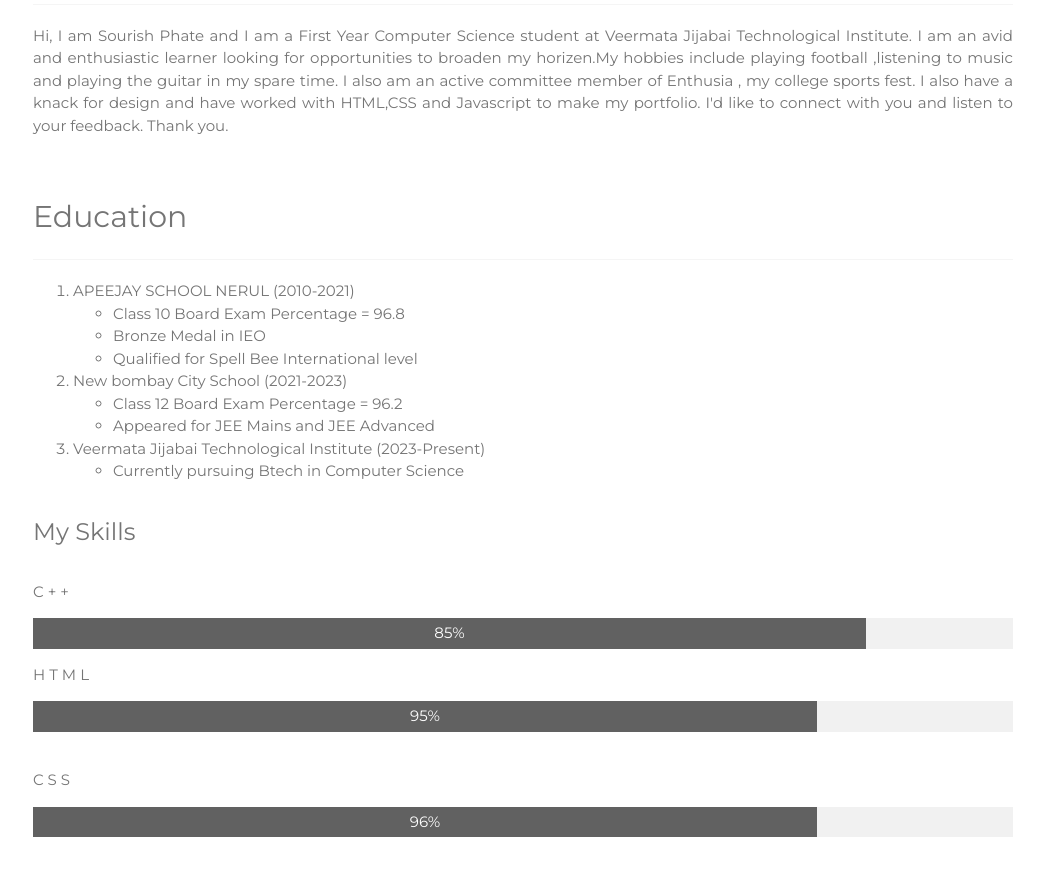
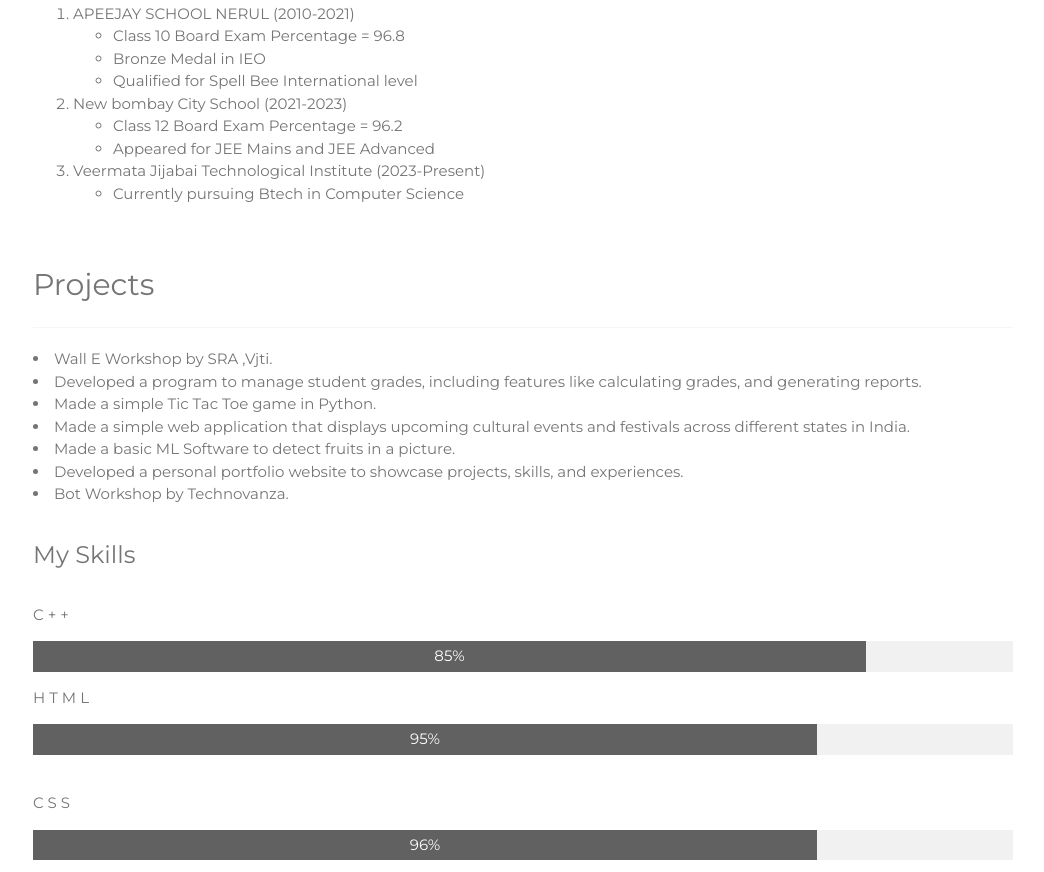
Before and after one commit to sourishphate/webdev-portfolio, a plain HTML site: page index.html in a window 1280 px wide. Shown: the part 830-1702 px from the top of the page, without its empty margins (117-1161 px from the left). Drawn offline with nearby package versions, Linux system fonts and the light colour scheme.

Commit message:
Add files via upload

```diff
--- a/index.html
+++ b/index.html
@@ -26,7 +26,7 @@ body, h1,h2,h3,h4,h5,h6 {font-family: "Montserrat", sans-serif}
   <header class="w3-container w3-center" style="padding:128px 16px" id="home">
     <h1 class="w3-jumbo"><b>Sourish Phate</b></h1>
     <p>Computer Science Enthusiast.</p>
-    <img src="https://github.com/sourishphate/webdev-portfolio/blob/main/images/WhatsApp%20Image%202024-02-26%20at%205.57.41%20PM.jpeg?raw=true" >
+    <img src="C:\Users\Sourish\webdev-portfolio\images\WhatsApp Image 2024-02-26 at 5.57.41 PM.jpeg" >
 
 
   </header>
@@ -66,7 +66,18 @@ body, h1,h2,h3,h4,h5,h6 {font-family: "Montserrat", sans-serif}
     </ul></li>
   </ol>
 </p>
-
+<div class="w3-content w3-justify w3-text-grey w3-padding-32" id="Projects">
+  <h2>Projects</h2>
+    <hr class="w3-opacity">
+    <p>
+<li>Wall E Workshop by SRA ,Vjti.</li>
+<li>Developed a program to manage student grades, including features like calculating grades, and generating reports.</li>
+<li>Made a simple Tic Tac Toe game in Python.</li>
+<li>Made a simple web application that displays upcoming cultural events and festivals across different states in India.</li>
+<li>Made a basic ML Software to detect fruits in a picture.</li>
+<li>Developed a personal portfolio website to showcase projects, skills, and experiences.</li>
+<li>Bot Workshop by Technovanza.</li>
+</p>
     <h3 class="w3-padding-16">My Skills</h3>
 
     <p class="w3-wide">C++</p>
```
